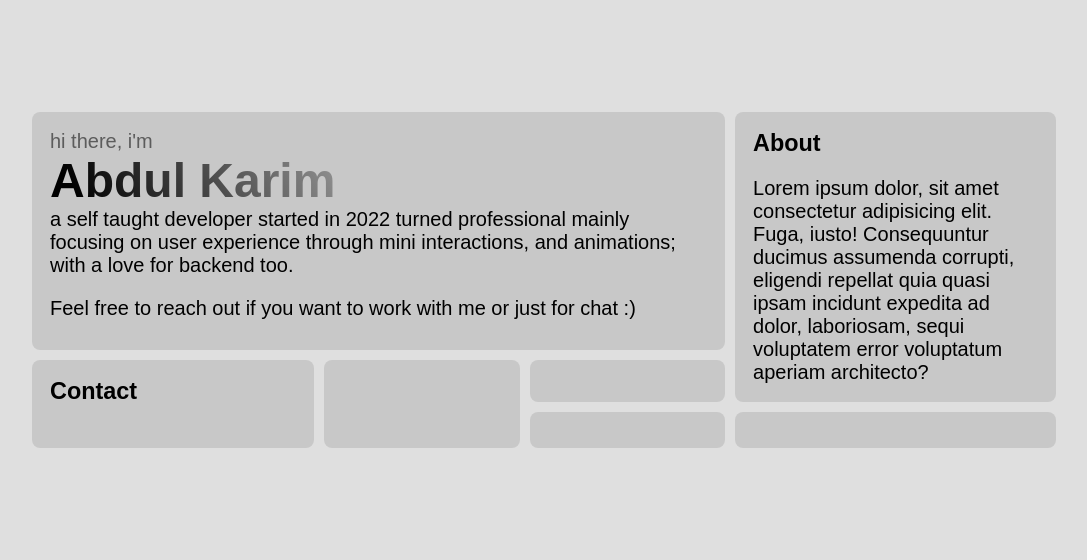
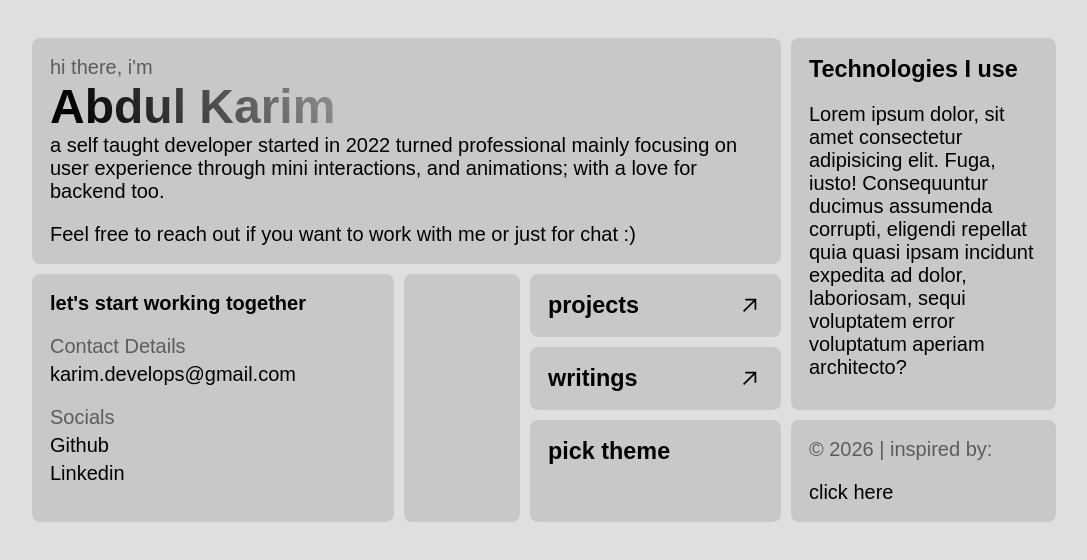
Before and after one commit to karimdevelops/karimdevelops.github.io, a React (Vite) app: page / in a window 1280 px wide. Shown: the top 560 px of the page, without its empty margins (96-1183 px from the left). Built offline with nearby package versions, Linux system fonts and the light colour scheme.

Commit message:
Add writings link

```diff
--- a/src/pages/About.tsx
+++ b/src/pages/About.tsx
@@ -1,4 +1,7 @@
+import { Link } from "@tanstack/react-router";
+
 import "../styles/About.css";
+import openSvg from "../assets/open.svg";
 
 export default function About() {
   return (
@@ -20,7 +23,7 @@ export default function About() {
           </p>
         </div>
         <div className="skills-card">
-          <h3>About</h3>
+          <h3>Technologies I use</h3>
           <p>
             Lorem ipsum dolor, sit amet consectetur adipisicing elit. Fuga,
             iusto! Consequuntur ducimus assumenda corrupti, eligendi repellat
@@ -29,12 +32,53 @@ export default function About() {
           </p>
         </div>
         <div className="contact-card">
-          <h3>Contact</h3>
+          <h4>let's start working together</h4>
+          <div className="flex flex-column flex-gap-5">
+            <p className="text-light">Contact Details</p>
+            <a href="mailto:karimdevelops@gmail.com">
+              karim.develops@gmail.com
+            </a>
+          </div>
+          <div className="flex flex-column flex-gap-5">
+            <p className="text-light">Socials</p>
+            <ul className="flex flex-column flex-gap-5">
+              <li>
+                <a target="_blank" href="https://www.github.com/karimdevelops">
+                  Github
+                </a>
+              </li>
+              <li>
+                <a
+                  target="_blank"
+                  href="https://www.linkedin.com/in/karimdevelops"
+                >
+                  Linkedin
+                </a>
+              </li>
+            </ul>
+          </div>
         </div>
         <div className="clock-card"></div>
-        <div className="projects-card"></div>
-        <div className="writings-card"></div>
-        <div className="credits-card"></div>
+        <Link className="projects-card flex flex-sp-between" to="/projects">
+          <h3>projects</h3>
+          <img src={openSvg} alt="open" />
+        </Link>
+        <a
+          href="https://dev.to/karimdevelops"
+          className="writings-card flex flex-sp-between"
+        >
+          <h3>writings</h3>
+          <img src={openSvg} alt="open" />
+        </a>
+        <div className="theme-card">
+          <h3>pick theme</h3>
+        </div>
+        <div className="credits-card">
+          <p className="text-light">© 2026 | inspired by:</p>
+          <a href="https://github.com/Ladvace/astro-bento-portfolio">
+            click here
+          </a>
+        </div>
       </div>
     </>
   );
--- a/src/styles/About.css
+++ b/src/styles/About.css
@@ -4,11 +4,13 @@
         "intro intro intro skills"
         "intro intro intro skills"
         "contact clock projects skills"
-        "contact clock writings credits"
+        "contact clock writings skills"
+        "contact clock theme credits"
     ;
 }
 
-.about-cards>div {
+.about-cards>div,
+.about-cards>a {
     background-color: var(--card-bg-col);
     border: 2px solid transparent;
     border-radius: 8px;
@@ -16,6 +18,10 @@
     display: flex;
     flex-direction: column;
     gap: 20px;
+}
+
+.about-cards>a {
+    flex-direction: row;
 }
 
 .intro-card {
@@ -42,6 +48,10 @@
     grid-area: writings;
 }
 
+.theme-card {
+    grid-area: theme;
+}
+
 .credits-card {
     grid-area: credits;
 }
--- a/src/styles/index.css
+++ b/src/styles/index.css
@@ -117,3 +117,12 @@ body {
 h2 {
     font-size: 3rem;
 }
+
+li {
+    list-style-type: none;
+}
+
+a {
+    text-decoration: none;
+    color: var(--txt-col);
+}
```
Also changed, not shown: src/assets/open.svg (added).
